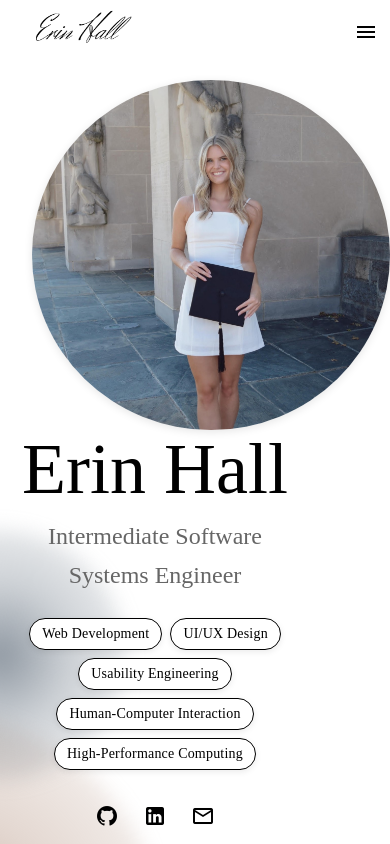
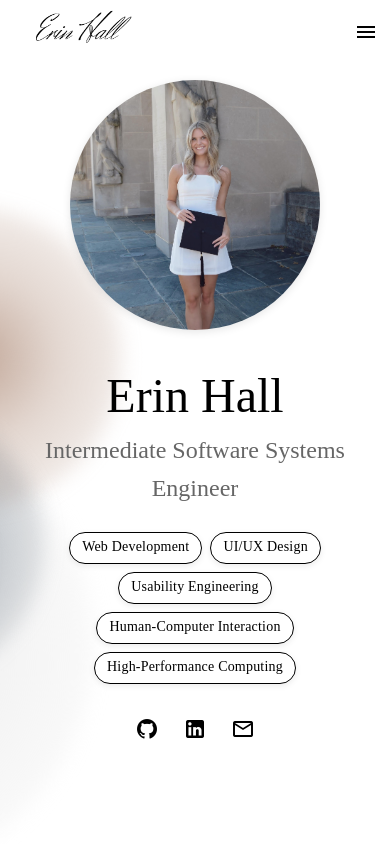
Before and after one commit to erinehall/erinehall.github.io, a Vue app: page / in a window 390 px wide. Shown: the top 844 px of the page. Built offline with nearby package versions, Linux system fonts and the light colour scheme; a web font is replaced by a local one.

Commit message:
improved responsiveness for about page

```diff
--- a/src/styles/_hero.scss
+++ b/src/styles/_hero.scss
@@ -29,12 +29,16 @@ $colors: (
 
 .hero-wrapper {
   position: relative;
-  height: calc(100vh - var(--v-layout-top, 0px));
+  min-height: calc(100vh - var(--v-layout-top, 0px));
   overflow: hidden;
 
   background:
     linear-gradient(to bottom, rgba(255, 255, 255, 0) 70%, #fff 100%),
     #fff;
+
+  @include bp.respond(md) {
+    height: calc(100vh - var(--v-layout-top, 0px));
+  }
 }
 
 .bubble-layer {
@@ -89,7 +93,7 @@ $colors: (
 }
 
 .hero-column {
-  height: 50%;
+  height: auto;
 
   @include bp.respond(md) {
     height: 100%;
@@ -100,7 +104,6 @@ $colors: (
   max-width: 500px;
   text-align: center;
   margin: 0 auto;
-  margin-right: 5em;
 
   .hero-skills,
   .hero-links {
@@ -135,10 +138,38 @@ $colors: (
   aspect-ratio: 1 / 1;
   object-fit: cover;
   width: 100%;
+  height: auto;
   max-width: 400px;
   margin-left: 2em;
 
   box-shadow: 0 2px 8px rgba(0, 0, 0, 0.1);
+}
+
+@include bp.respond-down(md) {
+  .text-block {
+    margin-top: 1rem;
+  }
+
+  .portrait {
+    margin-left: 0;
+    max-width: 300px;
+    height: auto;
+  }
+
+  .text-block h1 {
+    font-size: 3.5em;
+  }
+}
+
+@include bp.respond-down(sm) {
+  .text-block h1 {
+    font-size: 3em;
+  }
+
+  .portrait {
+    max-width: 250px;
+    height: auto;
+  }
 }
 
 .chip-black {
```
